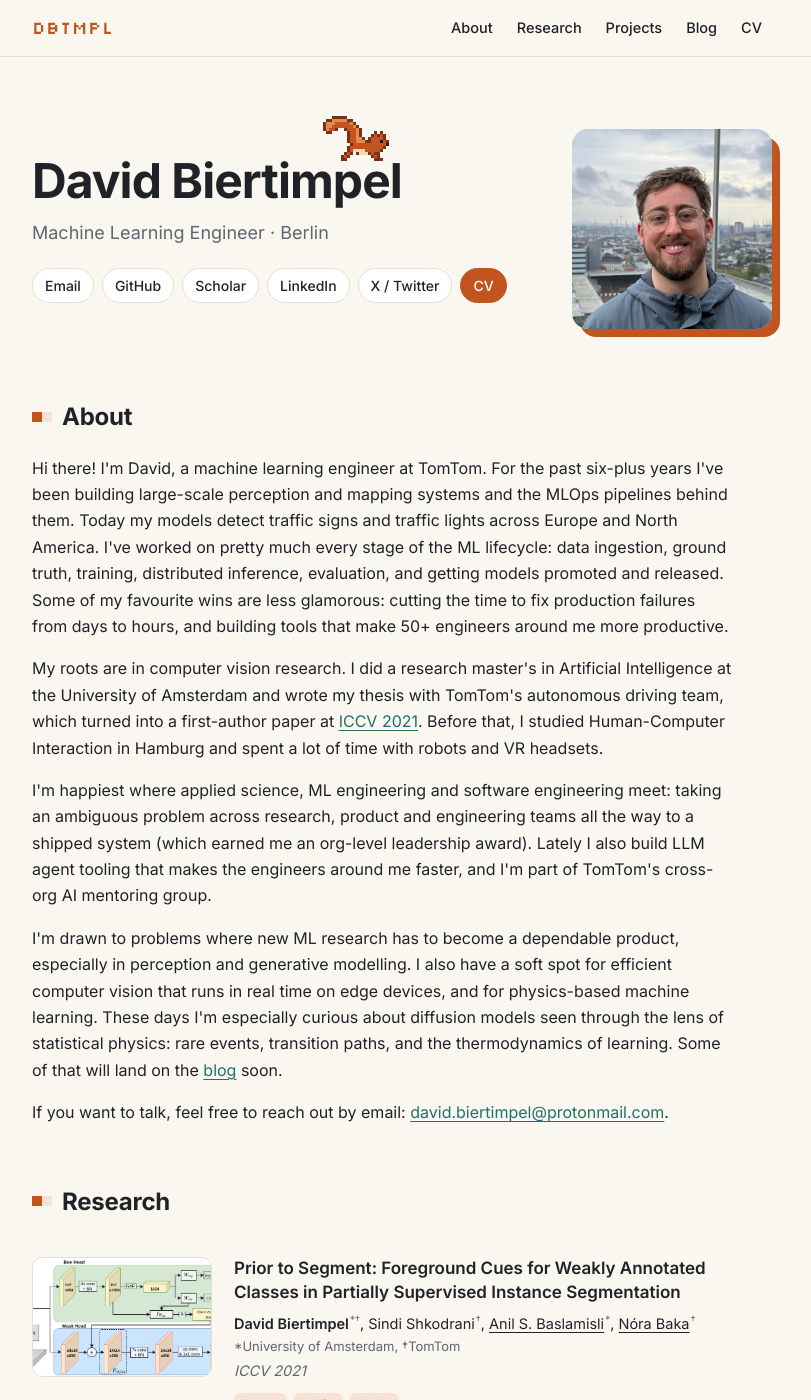
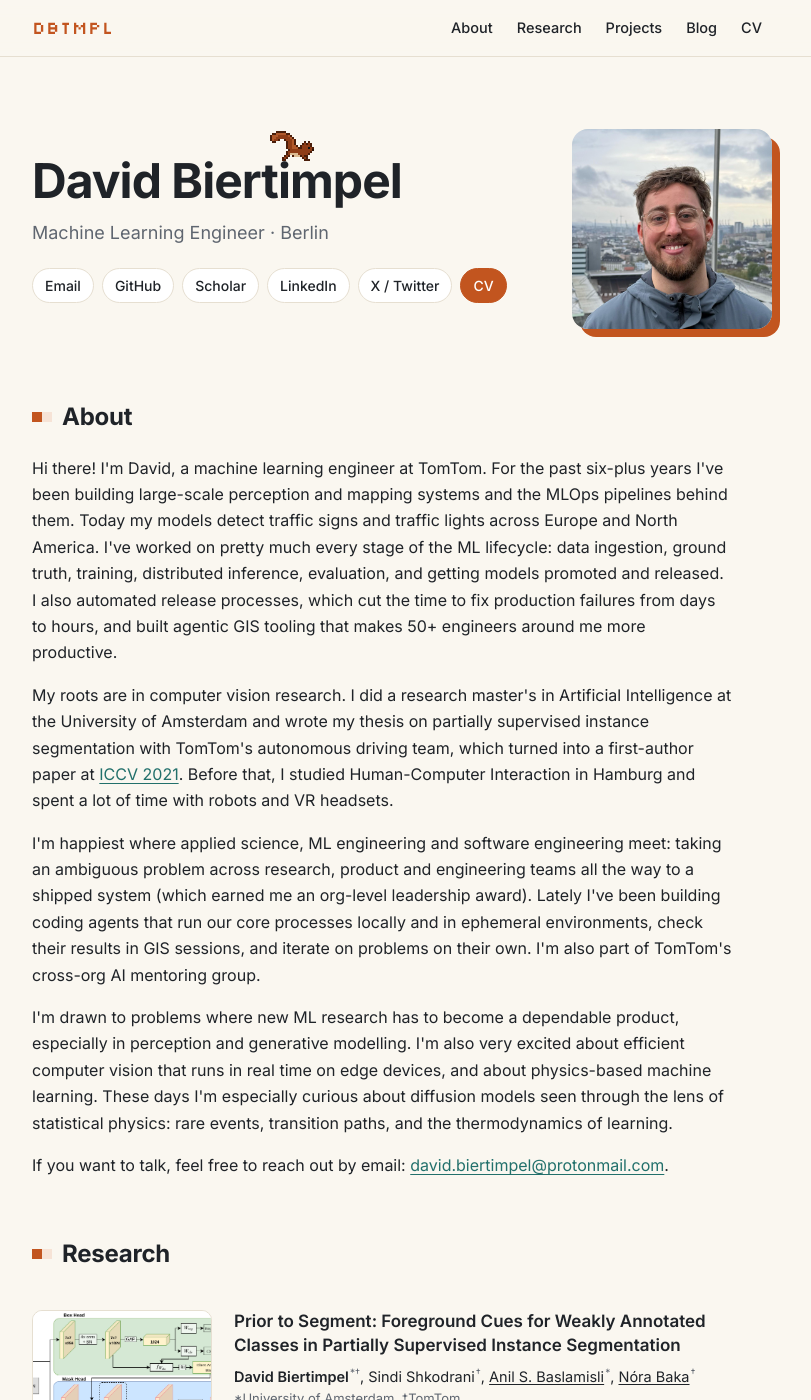
Before and after one commit to dbtmpl/dbtmpl.github.io, a Jekyll site: the page built from index.html, in a window 1280 px wide and 1400 px high. Shown: the whole window, without its empty margins (238-1049 px from the left). Built offline with Jekyll 4.4.1, drawn with Linux system fonts in a browser that asks for light colours; part of the change alters nothing that is shown.

Commit message:
Tighten About section and make the squirrel wander
- About: reword release automation and tooling results, name the thesis
  topic, condense the coding-agent work into one sentence, drop the blog
  teaser.
- Squirrel: smaller, darker palette, runs back and forth above the name,
  stops at random intervals and never leaves its strip.

Co-Authored-By: Claude Opus 5.5 <noreply@anthropic.com>

```diff
--- a/assets/js/squirrel.js
+++ b/assets/js/squirrel.js
@@ -1,6 +1,6 @@
 /*
- * Pixel-art squirrel that runs across the hero, stops on top of the name
- * for a few seconds, then runs off to the right. Loops with a pause.
+ * Pixel-art squirrel that wanders back and forth above the name, stopping
+ * now and then to sit and flick its tail. It never leaves its strip.
  * Honors prefers-reduced-motion (it just sits still).
  */
 (function () {
@@ -78,18 +78,18 @@
     ],
   };
 
-  var LIGHT = { o: "#c2551f", d: "#7a3212", t: "#e48a4e", l: "#f4d8b0", k: "#141414", n: "#3a1a0a" };
-  var DARK  = { o: "#e07a45", d: "#9a4a20", t: "#f2a774", l: "#f6e0c0", k: "#141414", n: "#3a1a0a" };
+  // Darker, earthier browns. Dark mode is a touch lighter so it reads on the dark background.
+  var LIGHT = { o: "#8f3d17", d: "#4a1e0a", t: "#b0592b", l: "#dcbb92", k: "#111111", n: "#2a1206" };
+  var DARK  = { o: "#b9602f", d: "#6e3414", t: "#d27f4c", l: "#e6cba5", k: "#111111", n: "#2a1206" };
 
-  var SCALE = 3;          // CSS pixels per sprite pixel
-  var SPEED = 140;        // CSS px per second while running
-  var STOP_FOR = 3200;    // ms sitting on the name
-  var REST_FOR = 6000;    // ms offscreen before the next lap
+  var SCALE = 2;              // CSS pixels per sprite pixel
+  var SPEED = 90;             // CSS px per second while running
+  var RUN_MS = [1500, 4000];  // run this long (random) before the next stop
+  var SIT_MS = [1800, 3800];  // sit this long (random)
 
   var canvas = document.getElementById("squirrel");
   if (!canvas) return;
   var ctx = canvas.getContext("2d");
-  var name = document.querySelector(".hero__name");
   var reduce = window.matchMedia("(prefers-reduced-motion: reduce)");
   var darkQ = window.matchMedia("(prefers-color-scheme: dark)");
 
@@ -113,68 +113,74 @@
     return (cache[id] = c);
   }
 
-  var dpr = 1, cssW = 0, stopX = 0;
+  function rand(r) { return r[0] + Math.random() * (r[1] - r[0]); }
+
+  var dpr = 1, maxX = 0;
   function resize() {
     dpr = window.devicePixelRatio || 1;
-    cssW = canvas.clientWidth;
+    var cssW = canvas.clientWidth;
     canvas.width = Math.round(cssW * dpr);
     canvas.height = Math.round((spriteH + SCALE) * dpr);
     canvas.style.height = spriteH + SCALE + "px";
-    // Stop roughly above the middle of the name ("Biertimpel"'s first letters).
-    var nameW = name ? name.getBoundingClientRect().width : cssW / 2;
-    stopX = Math.max(0, Math.min(cssW - spriteW, nameW * 0.55 - spriteW / 2));
+    maxX = Math.max(0, cssW - spriteW);
+    x = Math.min(x, maxX);
   }
 
-  function draw(key, x) {
+  // dir: 1 = facing right, -1 = facing left (sprite is mirrored)
+  function draw(key, x, dir) {
     ctx.setTransform(1, 0, 0, 1, 0, 0);
     ctx.clearRect(0, 0, canvas.width, canvas.height);
     ctx.imageSmoothingEnabled = false;
-    ctx.setTransform(dpr, 0, 0, dpr, 0, 0);
-    ctx.drawImage(bake(key), Math.round(x), key === "run2" ? 0 : SCALE, spriteW, spriteH);
+    var y = key === "run2" ? 0 : SCALE;
+    if (dir < 0) {
+      ctx.setTransform(-dpr, 0, 0, dpr, (Math.round(x) + spriteW) * dpr, 0);
+      ctx.drawImage(bake(key), 0, y, spriteW, spriteH);
+    } else {
+      ctx.setTransform(dpr, 0, 0, dpr, 0, 0);
+      ctx.drawImage(bake(key), Math.round(x), y, spriteW, spriteH);
+    }
   }
 
-  // Phases: run in -> sit -> run out -> rest
-  var phase = "in", phaseStart = 0, x = -spriteW, last = 0;
+  // Wanders back and forth inside the canvas: run, sit, run; turns at the edges.
+  var x = 0, dir = 1, phase = "run", phaseEnd = 0, sitStart = 0, last = 0;
 
   function tick(now) {
-    if (!last) { last = now; phaseStart = now; }
+    if (!last) { last = now; phaseEnd = now + rand(RUN_MS); }
     var dt = Math.min(50, now - last) / 1000;
     last = now;
-    var t = now - phaseStart;
-    var runFrame = Math.floor(now / 110) % 2 ? "run1" : "run2";
 
-    if (phase === "in") {
-      x += SPEED * dt;
-      if (x >= stopX) { x = stopX; phase = "sit"; phaseStart = now; }
-      draw(runFrame, x);
-    } else if (phase === "sit") {
-      // Flick the tail twice while sitting.
-      var flick = (t > 900 && t < 1150) || (t > 2100 && t < 2350);
-      draw(flick ? "sit2" : "sit1", x);
-      if (t > STOP_FOR) { phase = "out"; phaseStart = now; }
-    } else if (phase === "out") {
-      x += SPEED * 1.3 * dt;
-      draw(runFrame, x);
-      if (x > cssW + 4) { phase = "rest"; phaseStart = now; ctx.clearRect(0, 0, canvas.width, canvas.height); }
-    } else if (phase === "rest") {
-      if (t > REST_FOR) { phase = "in"; phaseStart = now; x = -spriteW; }
+    if (phase === "run") {
+      x += dir * SPEED * dt;
+      if (x >= maxX) { x = maxX; dir = -1; }
+      if (x <= 0) { x = 0; dir = 1; }
+      draw(Math.floor(now / 120) % 2 ? "run1" : "run2", x, dir);
+      if (now > phaseEnd) { phase = "sit"; sitStart = now; phaseEnd = now + rand(SIT_MS); }
+    } else {
+      var t = now - sitStart;
+      var flick = (t > 700 && t < 950) || (t > 1700 && t < 1950);
+      draw(flick ? "sit2" : "sit1", x, dir);
+      if (now > phaseEnd) {
+        phase = "run";
+        phaseEnd = now + rand(RUN_MS);
+        if (Math.random() < 0.3) dir = -dir;  // sometimes turn around after a rest
+      }
     }
     requestAnimationFrame(tick);
   }
 
   function start() {
     resize();
-    if (reduce.matches) { draw("sit1", stopX); return; }
+    if (reduce.matches) { x = Math.min(maxX, 150); draw("sit1", x, 1); return; }
     requestAnimationFrame(tick);
   }
 
   window.addEventListener("resize", function () {
     resize();
-    if (reduce.matches) draw("sit1", stopX);
+    if (reduce.matches) draw("sit1", x, 1);
   });
-  darkQ.addEventListener && darkQ.addEventListener("change", function () { if (reduce.matches) draw("sit1", stopX); });
+  darkQ.addEventListener && darkQ.addEventListener("change", function () { if (reduce.matches) draw("sit1", x, 1); });
 
-  // Wait for web fonts so the name width (and stop position) is final.
+  // Wait for web fonts so the layout is final.
   (document.fonts && document.fonts.ready ? document.fonts.ready : Promise.resolve()).then(start);
 
   // Expose for the sprite preview page during development.
--- a/index.html
+++ b/index.html
@@ -30,28 +30,30 @@ squirrel: true
     building large-scale perception and mapping systems and the MLOps pipelines behind them. Today my
     models detect traffic signs and traffic lights across Europe and North America. I've worked on pretty
     much every stage of the ML lifecycle: data ingestion, ground truth, training, distributed inference,
-    evaluation, and getting models promoted and released. Some of my favourite wins are less glamorous:
-    cutting the time to fix production failures from days to hours, and building tools that make 50+
-    engineers around me more productive.
+    evaluation, and getting models promoted and released. I also automated release processes, which cut the
+    time to fix production failures from days to hours, and built agentic GIS tooling that makes 50+ engineers
+    around me more productive.
   </p>
   <p>
     My roots are in computer vision research. I did a research master's in Artificial Intelligence at the
-    University of Amsterdam and wrote my thesis with TomTom's autonomous driving team, which turned into a
-    first-author paper at <a href="#research">ICCV 2021</a>. Before that, I studied Human-Computer Interaction
-    in Hamburg and spent a lot of time with robots and VR headsets.
+    University of Amsterdam and wrote my thesis on partially supervised instance segmentation with TomTom's
+    autonomous driving team, which turned into a first-author paper at <a href="#research">ICCV 2021</a>.
+    Before that, I studied Human-Computer Interaction in Hamburg and spent a lot of time with robots and VR
+    headsets.
   </p>
   <p>
     I'm happiest where applied science, ML engineering and software engineering meet: taking an ambiguous
     problem across research, product and engineering teams all the way to a shipped system (which earned me
-    an org-level leadership award). Lately I also build LLM agent tooling that makes the engineers around me
-    faster, and I'm part of TomTom's cross-org AI mentoring group.
+    an org-level leadership award). Lately I've been building coding agents that run our core processes
+    locally and in ephemeral environments, check their results in GIS sessions, and iterate on problems on
+    their own. I'm also part of TomTom's cross-org AI mentoring group.
   </p>
   <p>
     I'm drawn to problems where new ML research has to become a dependable product, especially in perception
-    and generative modelling. I also have a soft spot for efficient computer vision that runs in real time on
-    edge devices, and for physics-based machine learning. These days I'm especially curious about diffusion
+    and generative modelling. I'm also very excited about efficient computer vision that runs in real time on
+    edge devices, and about physics-based machine learning. These days I'm especially curious about diffusion
     models seen through the lens of statistical physics: rare events, transition paths, and the thermodynamics
-    of learning. Some of that will land on the <a href="{{ '/blog/' | relative_url }}">blog</a> soon.
+    of learning.
   </p>
   <p id="contact">
     If you want to talk, feel free to reach out by email:
```
